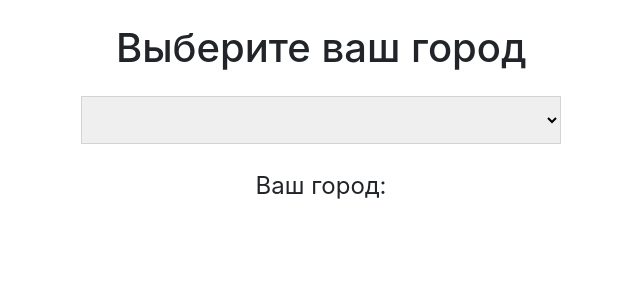
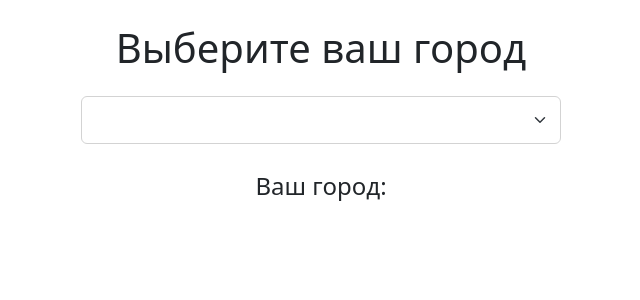
Before and after one commit to maxbelogurov/rm-test, a Vue app: page / in a window 1280 px wide. Shown: the top 300 px of the page, without its empty margins (319-959 px from the left). Built offline with nearby package versions, Linux system fonts and the light colour scheme.

Commit message:
fix: changed bootstrap import, uninstall bootstrap-vue

```diff
--- a/package.json
+++ b/package.json
@@ -8,7 +8,7 @@
     "lint": "vue-cli-service lint"
   },
   "dependencies": {
-    "bootstrap-vue": "^2.23.1",
+    "bootstrap": "^5.3.2",
     "core-js": "^3.8.3",
     "vue": "^2.6.14",
     "vue-multiselect": "^2.1.7"
--- a/src/components/MyTest.vue
+++ b/src/components/MyTest.vue
@@ -8,14 +8,12 @@
         :searchable="true"
         :close-on-select="false"
         :show-labels="false"
-        placeholder="Pick a value"
-      >
+        class="form-select">
         <option
           v-for="(data, index) in options"
           :key="data.id"
-          class="optionStyle"
-        >
-          "{{ index }}" ({{ data.timezone }})
+          class="optionStyle">
+            "{{ index }}" ({{ data.timezone }})
         </option>
       </select>
       <div class="select-result" ref="selected">Ваш город: {{ value }}</div>
@@ -25,8 +23,6 @@
 
 <script>
 import cityTimeZones from "@/assets/timezones_russia.json";
-import "bootstrap/dist/css/bootstrap.css";
-import "bootstrap-vue/dist/bootstrap-vue.css";
 
 export default {
   name: "MyTest",
--- a/src/main.js
+++ b/src/main.js
@@ -1,5 +1,7 @@
 import Vue from "vue";
 import App from "./App.vue";
+import "bootstrap/dist/css/bootstrap.css";
+import "bootstrap"
 
 Vue.config.productionTip = false;
 
```
Also changed, not shown: 1 other file (tests, documents, lock files or other folders).
